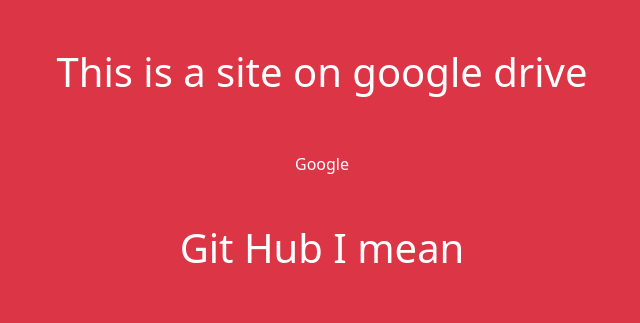
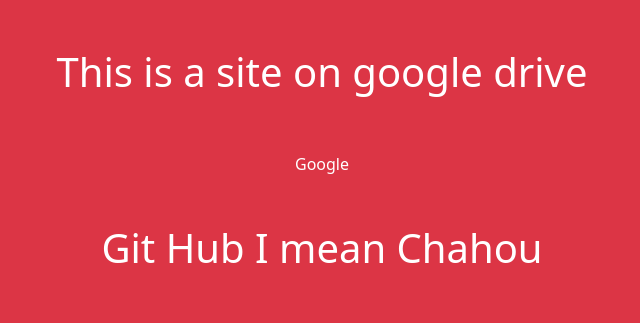
Before and after one commit to FurqanMustafa302/testing, a plain HTML site: page index.html in a window 1280 px wide. Shown: the whole page, without its empty margins (318-958 px from the left). Drawn offline with nearby package versions, Linux system fonts and the light colour scheme.

Commit message:
Update index.html

```diff
--- a/index.html
+++ b/index.html
@@ -10,7 +10,7 @@
 <body class="bg-danger text-center">
     <h1 class="p-5  text-white">This is a site on google drive</h1>
     <a href="#" class="text-white text-decoration-none">Google</a>
-    <h1 class="p-5  text-white">Git Hub I mean</h1>
+    <h1 class="p-5  text-white">Git Hub I mean Chahou</h1>
     <script src="https://cdn.jsdelivr.net/npm/bootstrap@5.0.1/dist/js/bootstrap.bundle.min.js" integrity="sha384-gtEjrD/SeCtmISkJkNUaaKMoLD0//ElJ19smozuHV6z3Iehds+3Ulb9Bn9Plx0x4" crossorigin="anonymous"></script>
 </body>
 </html>
```
